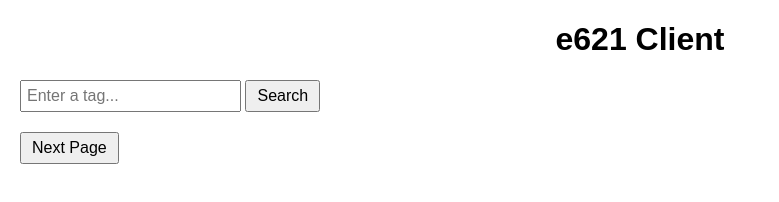
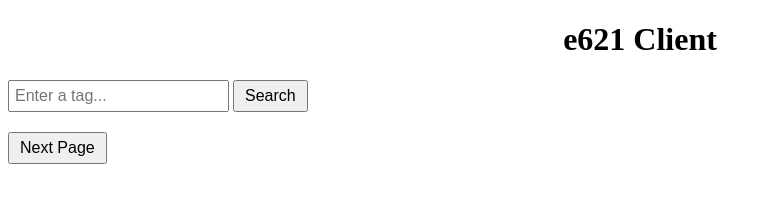
Before and after one commit to vivbyte/e621L, a plain HTML site: page index.html in a window 1280 px wide. Shown: the whole page, without its empty margins (0-779 px from the left). Drawn offline with Linux system fonts and the light colour scheme; no server answers.

Commit message:
Update index.html

```diff
--- a/index.html
+++ b/index.html
@@ -1,13 +1,8 @@
 <!DOCTYPE html>
 <html>
 <head>
-  <title>e621 Legacy Browser Client</title>
+  <title>e621L: Legacy Client For e621</title>
   <style>
-    body {
-      font-family: Arial, sans-serif;
-      margin: 20px;
-    }
-
     h1 {
       text-align: center;
     }
```
